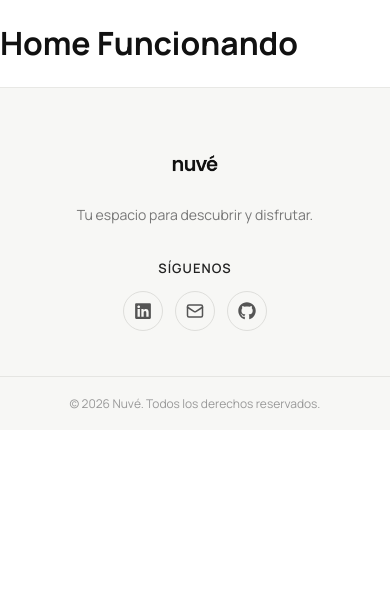
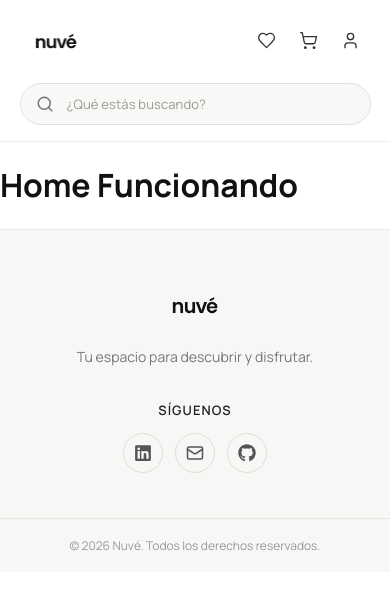
Before and after one commit to Ismabc05/Nuve, a React (Vite) app in the folder frontend/: page /products in a window 390 px wide. Shown: the top 590 px of the page. Built offline with nearby package versions, Linux system fonts and the light colour scheme.

Commit message:
navbar echo

```diff
--- a/frontend/src/componentes/Navbar.tsx
+++ b/frontend/src/componentes/Navbar.tsx
@@ -1,5 +1,62 @@
+import {
+  LuHeart,
+  LuShoppingCart,
+  LuUser,
+  LuSearch
+} from 'react-icons/lu';
+
+import '../estilos/navbar/navbar.css';
+
 function Navbar() {
-    return <h1>Este es el Navbar</h1>
+  return (
+    <header className="navbar">
+      <div className="navbar__container">
+
+        <a href="/products" className="navbar__logo" aria-label="Nuvé">
+          <img src="/login.png" alt="Nuvé" />
+        </a>
+
+        <div className="navbar__search">
+          <LuSearch className="navbar__search-icon" />
+
+          <input
+            type="text"
+            placeholder="¿Qué estás buscando?"
+            aria-label="Buscar productos"
+          />
+        </div>
+
+        <nav className="navbar__actions" aria-label="Acciones de usuario">
+
+          <button
+            type="button"
+            className="navbar__action"
+            aria-label="Favoritos"
+          >
+            <LuHeart />
+          </button>
+
+          <button
+            type="button"
+            className="navbar__action"
+            aria-label="Carrito"
+          >
+            <LuShoppingCart />
+          </button>
+
+          <button
+            type="button"
+            className="navbar__action"
+            aria-label="Perfil"
+          >
+            <LuUser />
+          </button>
+
+        </nav>
+
+      </div>
+    </header>
+  );
 }
 
-export default Navbar
+export default Navbar;
--- /dev/null
+++ b/frontend/src/estilos/navbar/navbar.css
@@ -0,0 +1,265 @@
+.navbar {
+  position: relative;
+  z-index: 100;
+
+  width: 100%;
+  height: 78px;
+
+  background: rgba(255, 255, 255, 0.96);
+  border-bottom: 1px solid #ededeb;
+
+  backdrop-filter: blur(12px);
+}
+
+.navbar__container {
+  width: 96%;
+  max-width: 1600px;
+  height: 100%;
+  margin: 0 auto;
+
+  display: grid;
+  grid-template-columns: 1fr minmax(320px, 520px) 1fr;
+  align-items: center;
+}
+
+.navbar__logo {
+  width: fit-content;
+
+  display: flex;
+  align-items: center;
+
+  text-decoration: none;
+
+  transition: opacity 0.3s ease;
+}
+
+.navbar__logo:hover {
+  opacity: 0.7;
+}
+
+.navbar__logo img {
+  display: block;
+
+  width: 82px;
+  height: auto;
+
+  object-fit: contain;
+}
+
+.navbar__search {
+  position: relative;
+
+  width: 100%;
+  height: 44px;
+
+  display: flex;
+  align-items: center;
+}
+
+.navbar__search-icon {
+  position: absolute;
+  left: 16px;
+
+  width: 18px;
+  height: 18px;
+
+  color: #777;
+
+  pointer-events: none;
+
+  transition: color 0.3s ease;
+}
+
+.navbar__search input {
+  width: 100%;
+  height: 100%;
+
+  box-sizing: border-box;
+
+  padding: 0 18px 0 46px;
+
+  border: 1px solid #e1e1de;
+  border-radius: 24px;
+
+  background: #f8f8f6;
+
+  color: #222;
+
+  font-family: inherit;
+  font-size: 13px;
+  letter-spacing: 0.01em;
+
+  outline: none;
+
+  transition:
+    background-color 0.35s ease,
+    border-color 0.35s ease,
+    box-shadow 0.35s ease;
+}
+
+.navbar__search input::placeholder {
+  color: #9a9a96;
+}
+
+.navbar__search input:hover {
+  border-color: #d5d5d1;
+}
+
+.navbar__search input:focus {
+  background: #fff;
+
+  border-color: #cfcfca;
+
+  box-shadow:
+    0 3px 12px rgba(0, 0, 0, 0.04);
+}
+
+.navbar__search:focus-within .navbar__search-icon {
+  color: #333;
+}
+
+
+.navbar__actions {
+  display: flex;
+  justify-content: flex-end;
+  align-items: center;
+  gap: 4px;
+}
+
+.navbar__action {
+  position: relative;
+
+  width: 44px;
+  height: 44px;
+
+  display: flex;
+  align-items: center;
+  justify-content: center;
+
+  padding: 0;
+
+  border: 0;
+  border-radius: 50%;
+
+  background: transparent;
+
+  color: #333;
+
+  cursor: pointer;
+
+  transition:
+    background-color 0.35s ease,
+    color 0.35s ease,
+    transform 0.35s ease;
+}
+
+.navbar__action svg {
+  width: 20px;
+  height: 20px;
+
+  stroke-width: 1.7;
+}
+
+.navbar__action:hover {
+  background: #f4f4f1;
+  color: #111;
+
+  transform: translateY(-1px);
+}
+
+.navbar__action:active {
+  transform: scale(0.94);
+}
+
+@media (max-width: 900px) {
+
+  .navbar__container {
+    width: 94%;
+
+    grid-template-columns: auto 1fr auto;
+
+    gap: 28px;
+  }
+
+  .navbar__search {
+    max-width: 500px;
+    justify-self: center;
+  }
+
+}
+
+@media (max-width: 600px) {
+
+  .navbar {
+    height: auto;
+
+    padding: 14px 0 16px;
+  }
+
+  .navbar__container {
+    width: 90%;
+
+    grid-template-columns: 1fr auto;
+
+    grid-template-areas:
+      "logo actions"
+      "search search";
+
+    gap: 15px;
+  }
+
+  .navbar__logo {
+    grid-area: logo;
+  }
+
+  .navbar__logo img {
+    width: 72px;
+  }
+
+  .navbar__actions {
+    grid-area: actions;
+
+    gap: 2px;
+  }
+
+  .navbar__action {
+    width: 40px;
+    height: 40px;
+  }
+
+  .navbar__action svg {
+    width: 19px;
+    height: 19px;
+  }
+
+  .navbar__search {
+    grid-area: search;
+
+    height: 42px;
+  }
+
+  .navbar__search input {
+    font-size: 13px;
+  }
+}
+
+@media (max-width: 380px) {
+
+  .navbar__container {
+    width: 92%;
+  }
+
+  .navbar__logo img {
+    width: 68px;
+  }
+
+  .navbar__action {
+    width: 36px;
+    height: 36px;
+  }
+
+  .navbar__action svg {
+    width: 18px;
+    height: 18px;
+  }
+}
--- a/frontend/src/paginas/product/Home.tsx
+++ b/frontend/src/paginas/product/Home.tsx
@@ -1,7 +1,9 @@
 import Footer from "../../componentes/Footer"
+import Navbar from "../../componentes/Navbar"
 
 function Home() {
     return <>
+        <Navbar/>
         <h1>Home Funcionando</h1>
         <Footer/>
     </>
```
